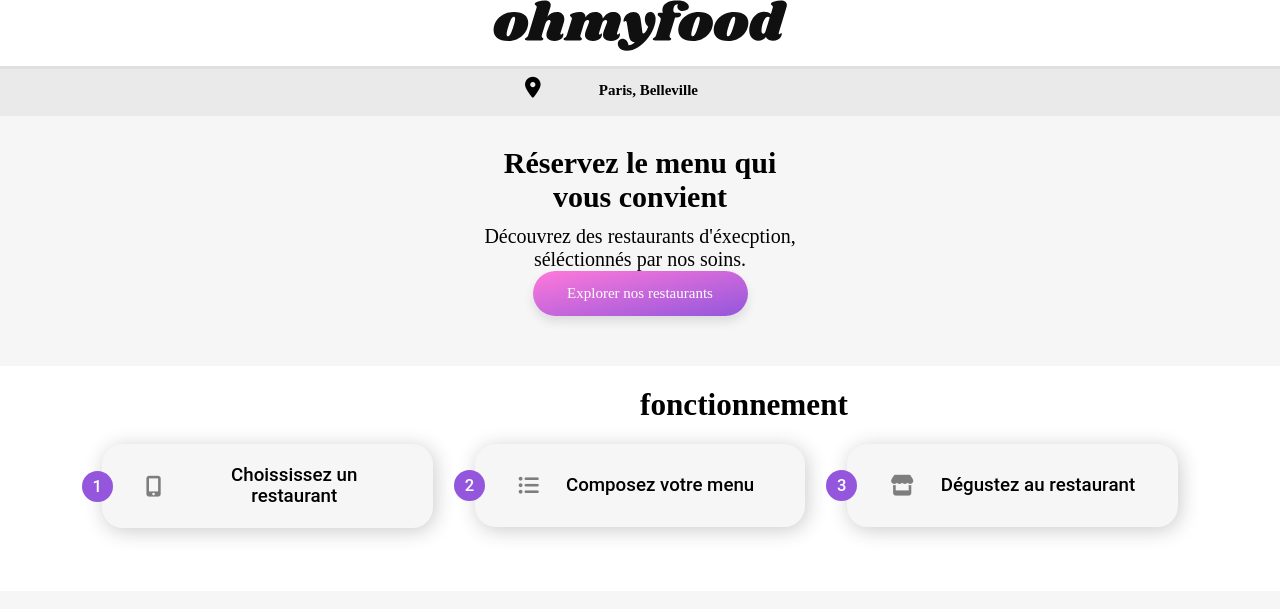
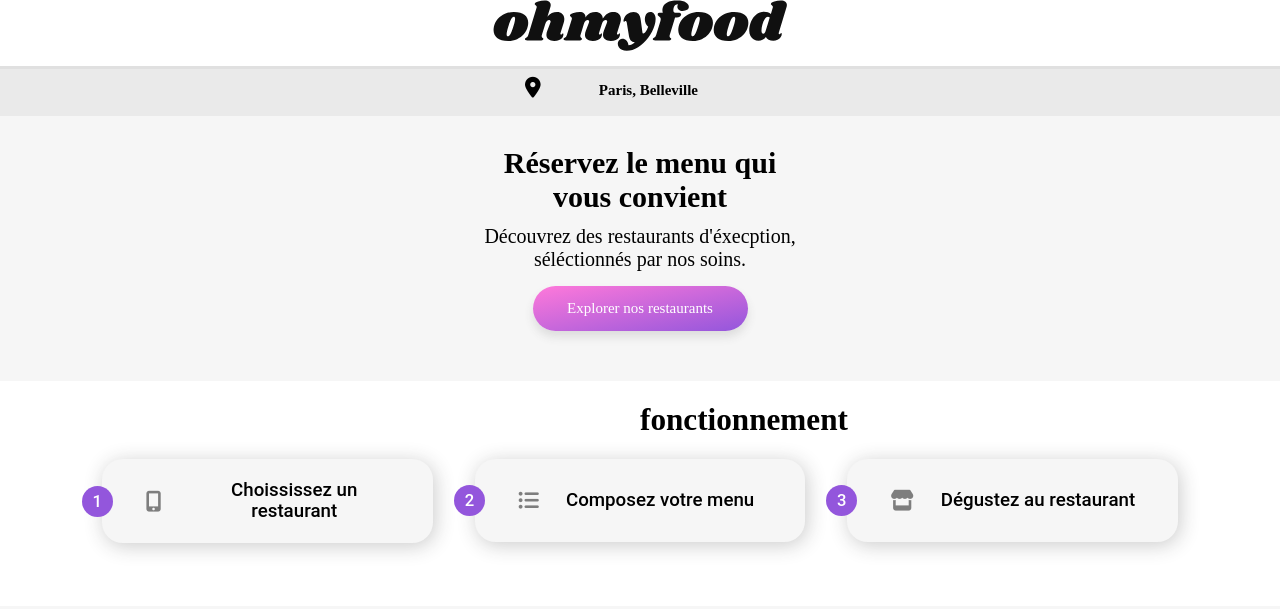
Before and after one commit to codeuse-83/Stephanie-P3-OC, a website: page index.html in a window 1280 px wide. Shown: the top 609 px of the page. Drawn offline with Linux system fonts and the light colour scheme; a web font is replaced by a local one.

Commit message:
rajout margin-top en tete button css

```diff
--- a/public/css/styles.css
+++ b/public/css/styles.css
@@ -206,6 +206,7 @@
     font-size: 20px;
   }
   .en_tete button {
+    margin-top: 15px;
     background: linear-gradient(to top left, #9356DC, #FF79DA);
     box-shadow: 0px 6px 10px #DDDDDD;
     color: white;
@@ -216,11 +217,12 @@
     cursor: pointer;
     margin-bottom: 50px;
     font-size: 15px;
+    transition: all 300ms;
   }
   .en_tete button:hover {
     background-color: #ae80e5;
     background-blend-mode: lighten;
-    box-shadow: 4px 4px 6px #000;
+    box-shadow: 4px 4px 6px black;
   }
 
   :root {
```
